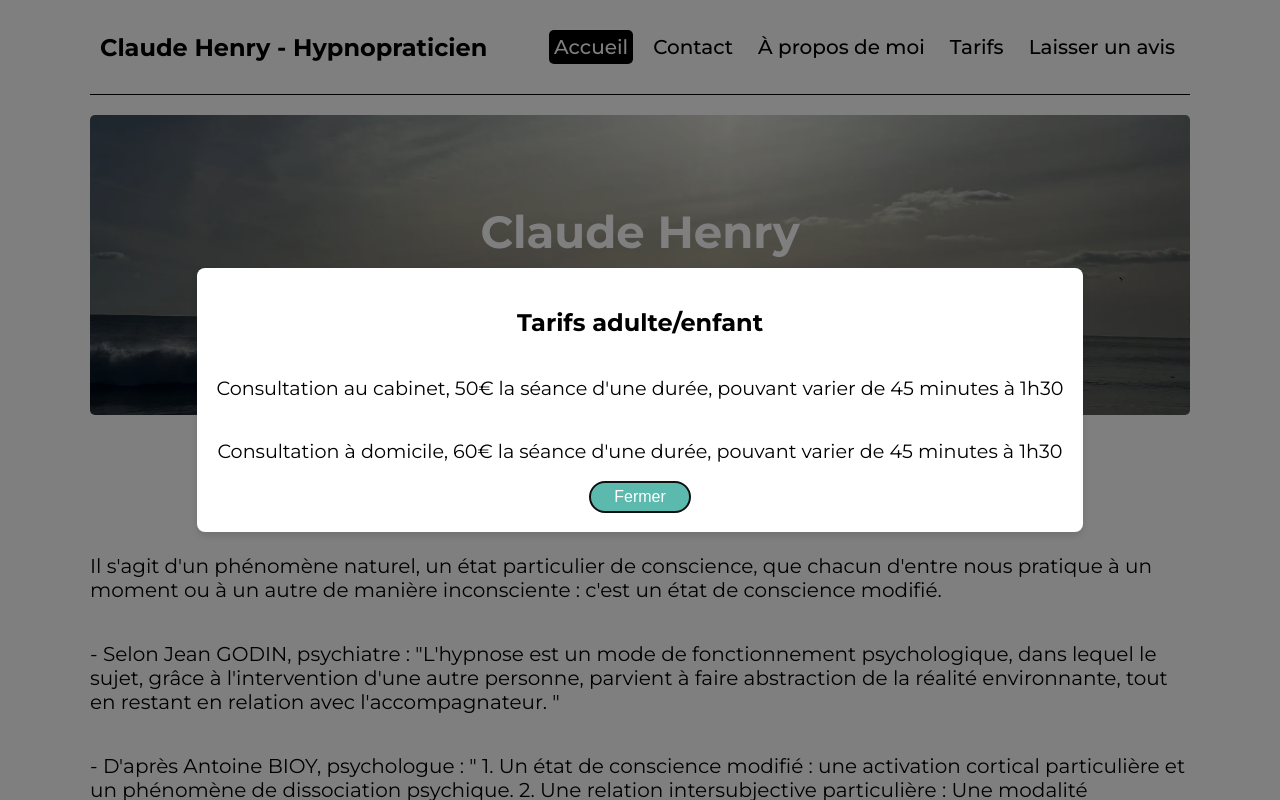
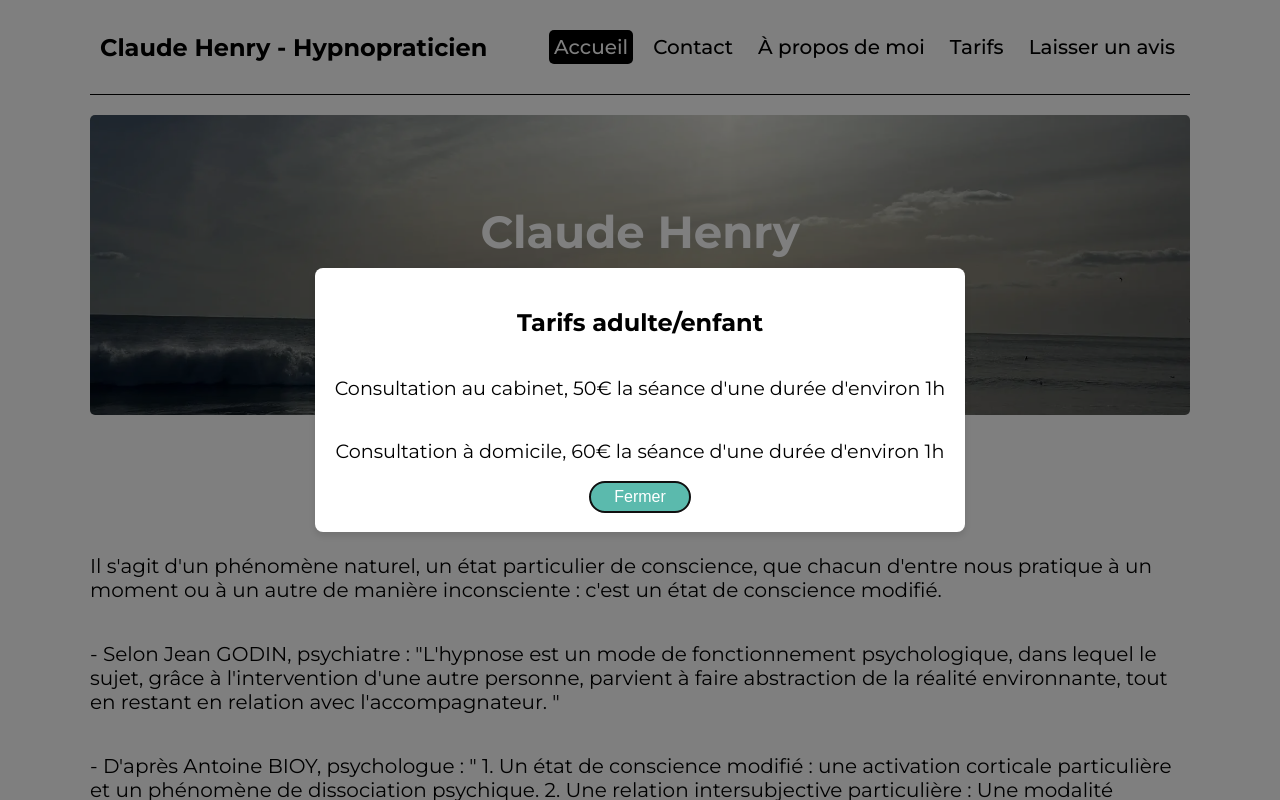
Before and after one commit to Wesleydu29/Claude_Henry, a React (Create React App) app: page / in a window 1280 px wide. Both pictures are taken after a click on the element "Tarifs". Shown: the top 800 px of the page. Built offline with nearby package versions, Linux system fonts and the light colour scheme; no server answers.

Commit message:
modifications de certains termes et fautes d'orthographes

```diff
--- a/src/components/Gallery.js
+++ b/src/components/Gallery.js
@@ -21,7 +21,7 @@ function Gallery() {
                     l'accompagnateur. "
                 </p>
                 <p>
-                    - D'après Antoine BIOY, psychologue : " 1. Un état de conscience modifié : une activation cortical particulière
+                    - D'après Antoine BIOY, psychologue : " 1. Un état de conscience modifié : une activation corticale particulière
                     et un phénomène de dissociation psychique. 2. Une relation intersubjective particulière : Une modalité relationnelle, une
                     communication particulière et un lien intersubjectif singulier."
                 </p>
--- a/src/components/Header.js
+++ b/src/components/Header.js
@@ -66,8 +66,8 @@ function Header() {
             <dialog ref={dialogRef}>
                 <div className='dialog-content'>
                     <h2>Tarifs adulte/enfant</h2>
-                    <p>Consultation au cabinet, 50€ la séance d'une durée, pouvant varier de 45 minutes à 1h30</p>
-                    <p>Consultation à domicile, 60€ la séance d'une durée, pouvant varier de 45 minutes à 1h30</p>
+                    <p>Consultation au cabinet, 50€ la séance d'une durée d'environ 1h</p>
+                    <p>Consultation à domicile, 60€ la séance d'une durée d'environ 1h</p>
                     <button onClick={closeDialog}>Fermer</button>
                 </div>
             </dialog>
--- a/src/components/ListAvis.js
+++ b/src/components/ListAvis.js
@@ -53,7 +53,7 @@ function ListeAvis() {
 
     return (
         <div className="liste-avis">
-            <h2>Avis de mes clients ({avisList.length} avis)</h2>
+            <h2>Avis de mes patients ({avisList.length} avis)</h2>
 
             {error && <p className="error-message">{error}</p>}
 
```
